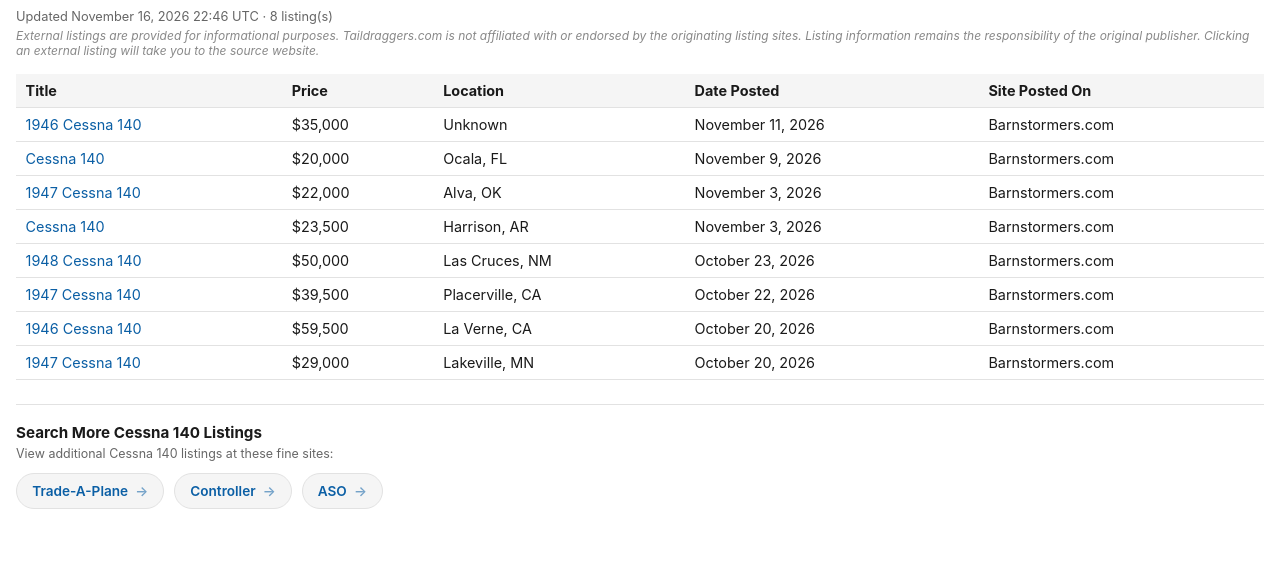
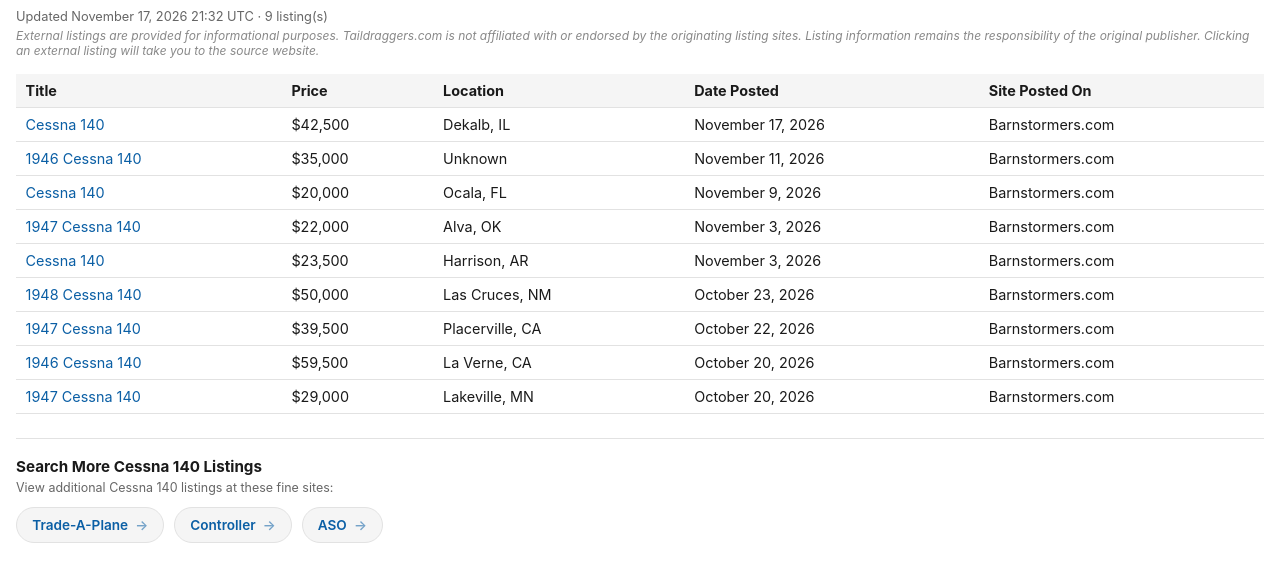
Before and after one commit to taildraggers/cessna-140-for-sale, a plain HTML site: page docs/index.html in a window 1280 px wide. Shown: the part 43-624 px from the top of the page. Drawn offline with Linux system fonts and the light colour scheme.

Commit message:
Update Cessna 140 listings (2026-11-17)

```diff
--- a/docs/index.html
+++ b/docs/index.html
@@ -76,13 +76,14 @@
 </head>
 <body>
   <h1>Other Cessna 140 Ads on the Web</h1>
-  <div class="updated">Updated November 16, 2026 22:46 UTC &middot; 8 listing(s)</div>
+  <div class="updated">Updated November 17, 2026 21:32 UTC &middot; 9 listing(s)</div>
   <div class="disclaimer">External listings are provided for informational purposes. Taildraggers.com is not affiliated with or endorsed by the originating listing sites. Listing information remains the responsibility of the original publisher. Clicking an external listing will take you to the source website.</div>
   <table>
     <thead>
       <tr><th>Title</th><th>Price</th><th>Location</th><th>Date Posted</th><th>Site Posted On</th></tr>
     </thead>
     <tbody>
+        <tr><td><a href="https://www.barnstormers.com/classified-2084369-Cessna-140.html" target="_blank" rel="noopener noreferrer">Cessna 140</a></td><td>$42,500</td><td>Dekalb, IL</td><td>November 17, 2026</td><td>Barnstormers.com</td></tr>
         <tr><td><a href="https://www.barnstormers.com/classified-2083185-1946-Cessna-140.html" target="_blank" rel="noopener noreferrer">1946 Cessna 140</a></td><td>$35,000</td><td>Unknown</td><td>November 11, 2026</td><td>Barnstormers.com</td></tr>
         <tr><td><a href="https://www.barnstormers.com/classified-2076702-CESSNA-140,-$20K-IN-UPGRADES.html" target="_blank" rel="noopener noreferrer">Cessna 140</a></td><td>$20,000</td><td>Ocala, FL</td><td>November 9, 2026</td><td>Barnstormers.com</td></tr>
         <tr><td><a href="https://www.barnstormers.com/classified-2010890-1947-Cessna-140.html" target="_blank" rel="noopener noreferrer">1947 Cessna 140</a></td><td>$22,000</td><td>Alva, OK</td><td>November 3, 2026</td><td>Barnstormers.com</td></tr>
```
